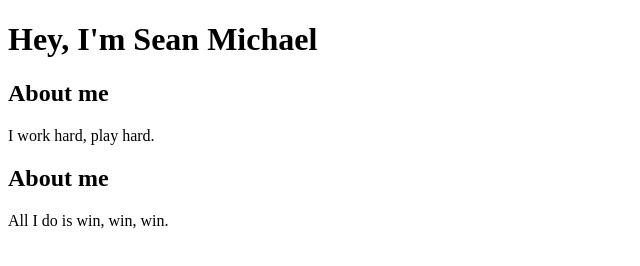
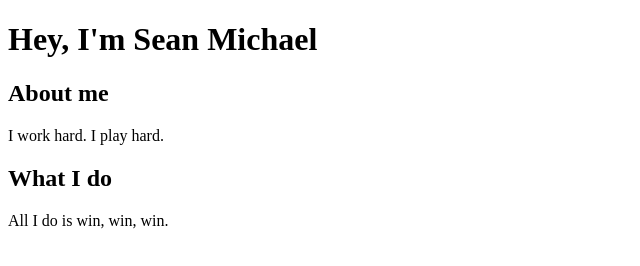
Before and after one commit to 4LanEnterprises/4.Lan, a plain HTML site: page index.html in a window 1280 px wide. Shown: the full height of the page, 0-640 px from the left. Drawn offline with Linux system fonts and the light colour scheme.

Commit message:
Updated details

```diff
--- a/index.html
+++ b/index.html
@@ -6,9 +6,9 @@
 	<body>
 		<h2>About me</h2>
 		<p>
-			I work hard, play hard.
+			I work hard. I play hard.
 		</p>
-		<h2>About me</h2>
+		<h2>What I do</h2>
 		<p>
 			All I do is win, win, win.
 		</p>
```
